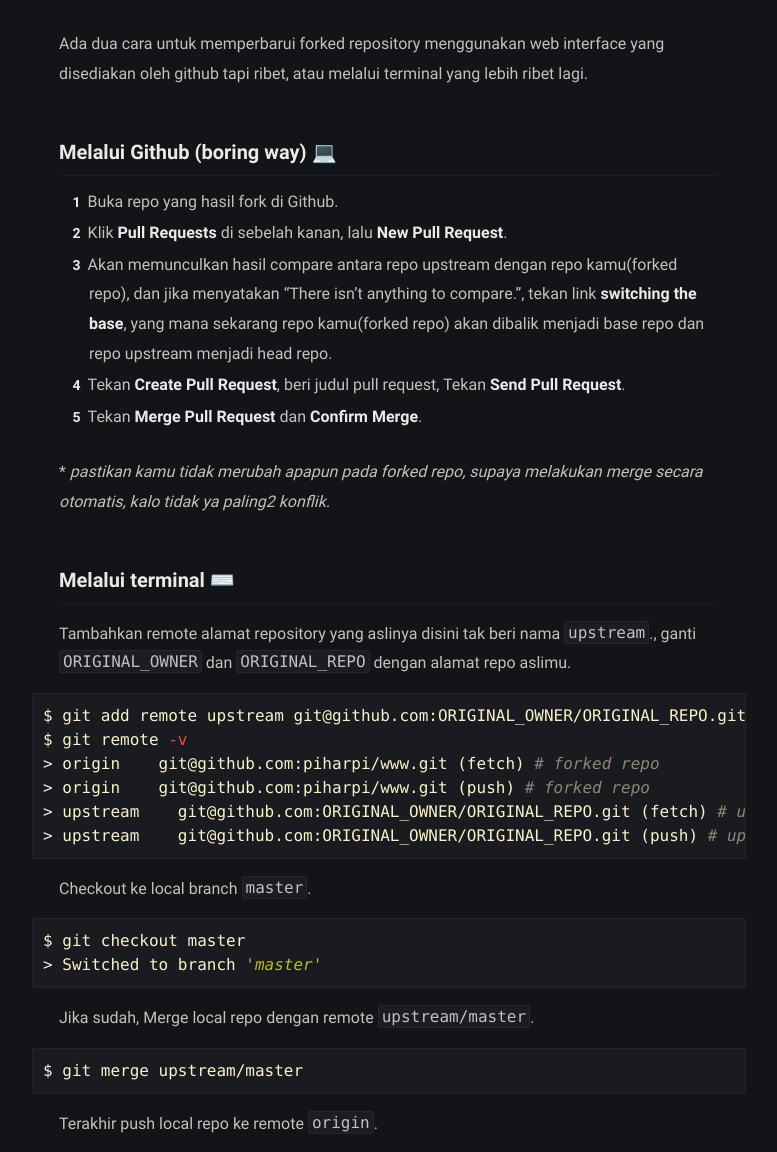
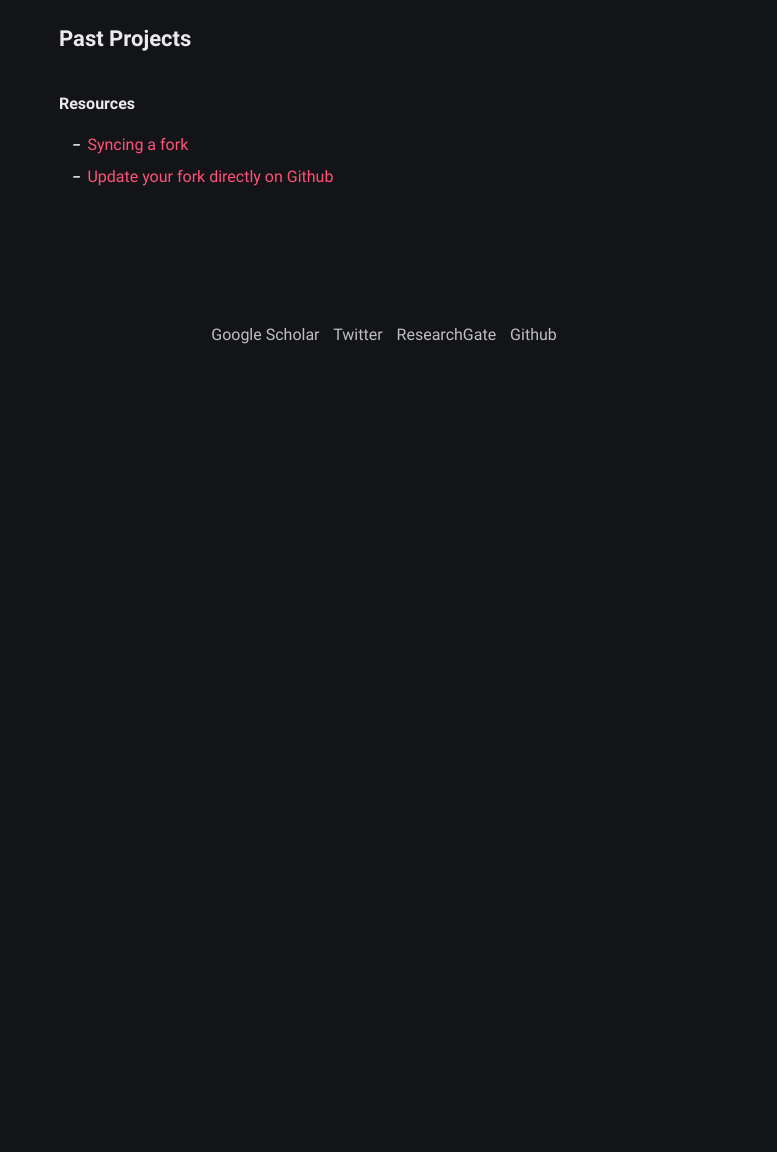
Before and after one commit to mkelp/mkelp.github.io, a Jekyll site: the page built from projects.md, in a window 1280 px wide and 1400 px high, scrolled down 1240 px. Shown: the part 248-1400 px from the top of the window, without its empty margins (251-1028 px from the left). Built offline with Jekyll 4.4.1, drawn with Linux system fonts in a browser that asks for light colours; after the commit the page ends 1870 px from its top, so only the background shows below that; some of the changed text lies outside the part shown; grey boxes are pictures that could not be loaded.

Commit message:
projects page6

````diff
--- a/projects.md
+++ b/projects.md
@@ -7,6 +7,10 @@
 image: assets/img/badlands3.jpg
 
 ---
+
+
+## **Current Projects**
+
 Berawal dari saya pengen memperbarui repo yang tua dari suatu organisasi, niatnya pengen rumat ulang nih, ternyata dari orginal reponya ada update, sekalian buat artikel deh, lebih kurang gambaranya seperti ini.
 
 <figure>
@@ -19,54 +23,8 @@
 <figcaption>Fig 4. bagian-bagin dari shell prompt.</figcaption>
 </figure>
 
+## **Past Projects**
 
-
-Ada dua cara untuk memperbarui forked repository menggunakan web interface yang disediakan oleh github tapi ribet, atau melalui terminal yang lebih ribet lagi.
-
-### Melalui Github (boring way) 💻
-
-1. Buka repo yang hasil fork di Github.
-1. Klik **Pull Requests** di sebelah kanan, lalu **New Pull Request**.
-1. Akan memunculkan hasil compare antara repo upstream dengan repo kamu(forked repo), dan jika menyatakan "There isn’t anything to compare.", tekan link **switching the base**, yang mana sekarang repo kamu(forked repo) akan dibalik menjadi base repo dan repo upstream menjadi head repo.
-1. Tekan **Create Pull Request**, beri judul pull request, Tekan **Send Pull Request**.
-1. Tekan **Merge Pull Request** dan **Confirm Merge**.
-
-\* _pastikan kamu tidak merubah apapun pada forked repo, supaya melakukan merge secara otomatis, kalo tidak ya paling2 konflik._
-
-### Melalui terminal ⌨️
-
-Tambahkan remote alamat repository yang aslinya disini tak beri nama `upstream`., ganti `ORIGINAL_OWNER` dan `ORIGINAL_REPO` dengan alamat repo aslimu.
-
-```bash
-$ git add remote upstream git@github.com:ORIGINAL_OWNER/ORIGINAL_REPO.git
-$ git remote -v
-> origin    git@github.com:piharpi/www.git (fetch) # forked repo
-> origin    git@github.com:piharpi/www.git (push) # forked repo
-> upstream    git@github.com:ORIGINAL_OWNER/ORIGINAL_REPO.git (fetch) # upstream repo / original repo
-> upstream    git@github.com:ORIGINAL_OWNER/ORIGINAL_REPO.git (push) # upstream repo / original repo
-```
-
-Checkout ke local branch `master`.
-
-```bash
-$ git checkout master
-> Switched to branch 'master'
-```
-
-Jika sudah, Merge local repo dengan remote `upstream/master`.
-
-```bash
-$ git merge upstream/master
-```
-
-Terakhir push local repo ke remote `origin`.
-
-```bash
-$ git add -A
-$ git commit -m "updating origin repo" && git push -u origin master
-```
-
-Selamat mencoba cara ribet ini, semoga bisa dipahami, saya sendiri lebih senang melalui terminal, klo ada yang ribet kenapa cari yang mudah.
 
 ##### Resources
 
````
Also changed, not shown: other parts of projects.md (+1 -1 lines).
